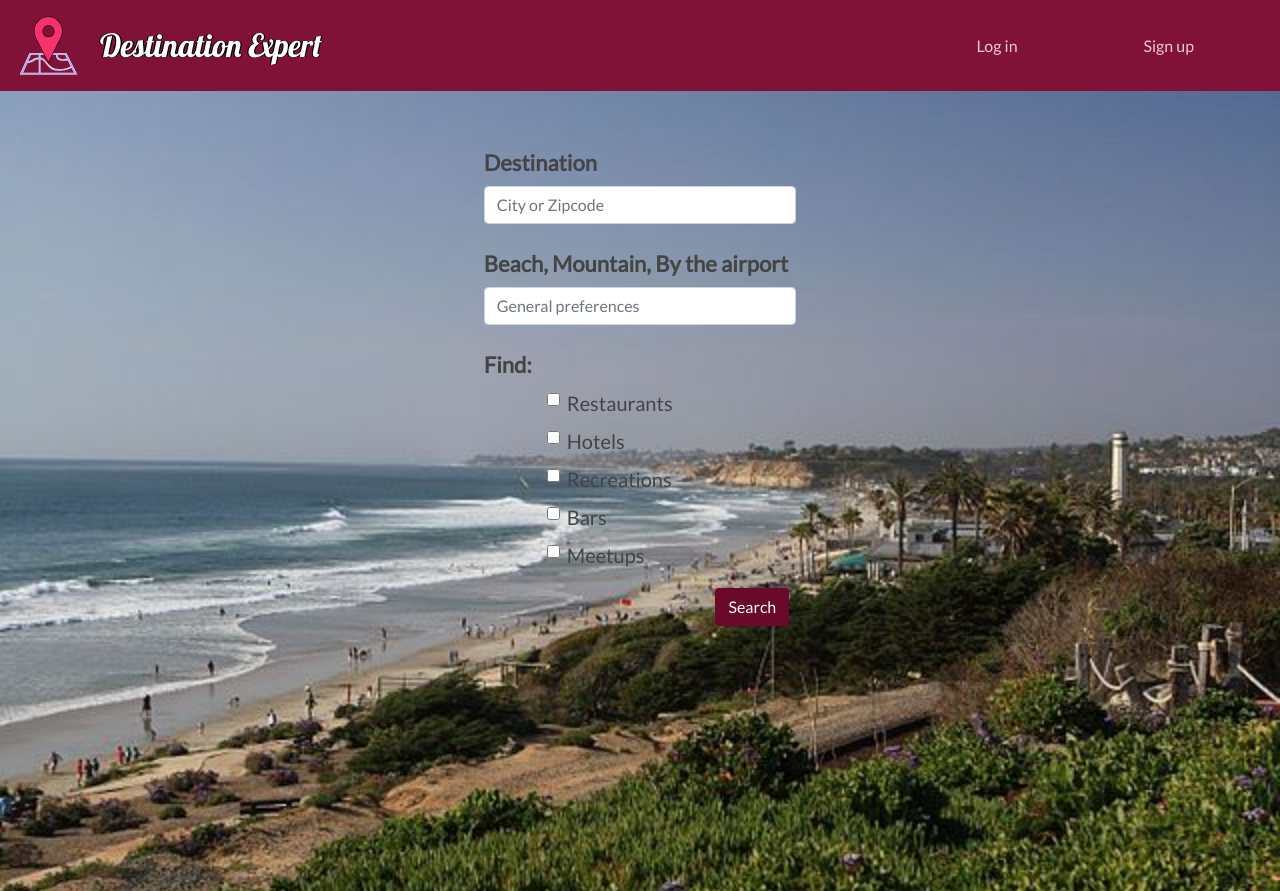
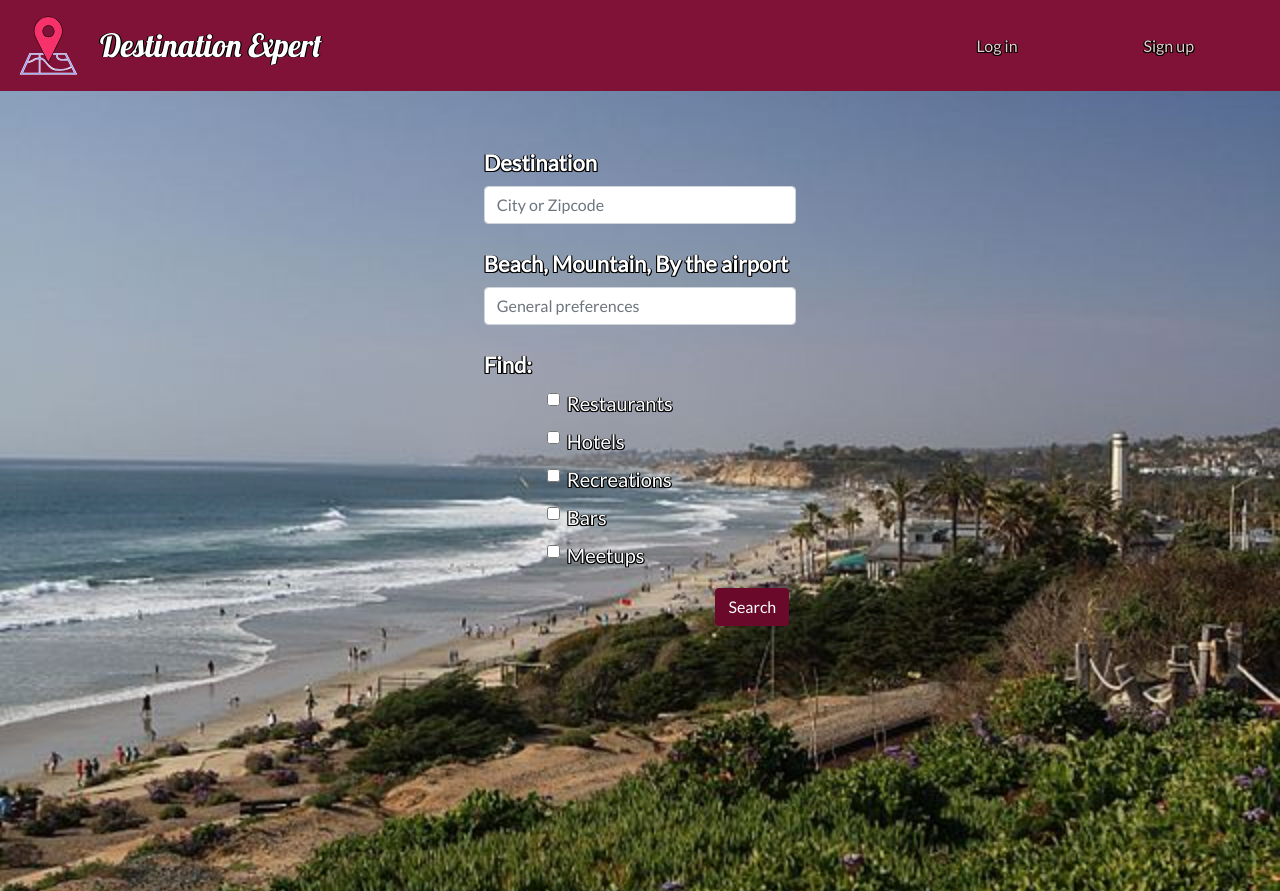
Before and after one commit to sharoncalifornia/project3, a React (Create React App) app in the folder client/: page / in a window 1280 px wide. Built offline with nearby package versions, Linux system fonts and the light colour scheme.

Commit message:
fixed text display

```diff
--- a/client/src/components/TravelCard/style.css
+++ b/client/src/components/TravelCard/style.css
@@ -5,6 +5,8 @@
 	width: 330px;
 	height:410px;
 	font-family: 'Lato';
+	color: rgb(68, 68, 68);
+	text-shadow: none;
 }
 
 .card-title {
--- a/client/src/index.css
+++ b/client/src/index.css
@@ -1,13 +1,6 @@
 @import url('https://fonts.googleapis.com/css?family=Lato');
 
 body {
-  margin: 0;
-  padding: 0;
-  font-family: Lato-bold;
-  color: rgb(68, 68, 68);
-}
-
-.label {
   margin: 0;
   padding: 0;
   font-family: Lato-bold;
```
